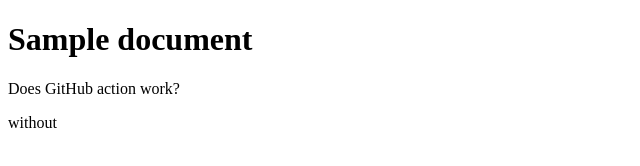
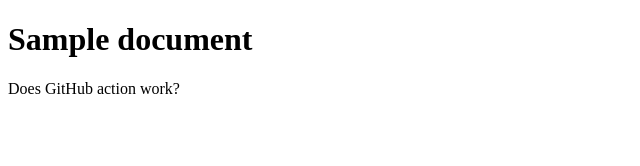
Before and after one commit to plehegar/testing, a website: page index.html in a window 1280 px wide. Shown: the full height of the page, 0-640 px from the left. Drawn offline with Linux system fonts and the light colour scheme.

Commit message:
final form

```diff
--- a/index.html
+++ b/index.html
@@ -15,6 +15,6 @@
     <h1>Sample document</h1>
 
     <p>Does GitHub action work?</p>
-without
+
   </body>
 </html>
```
